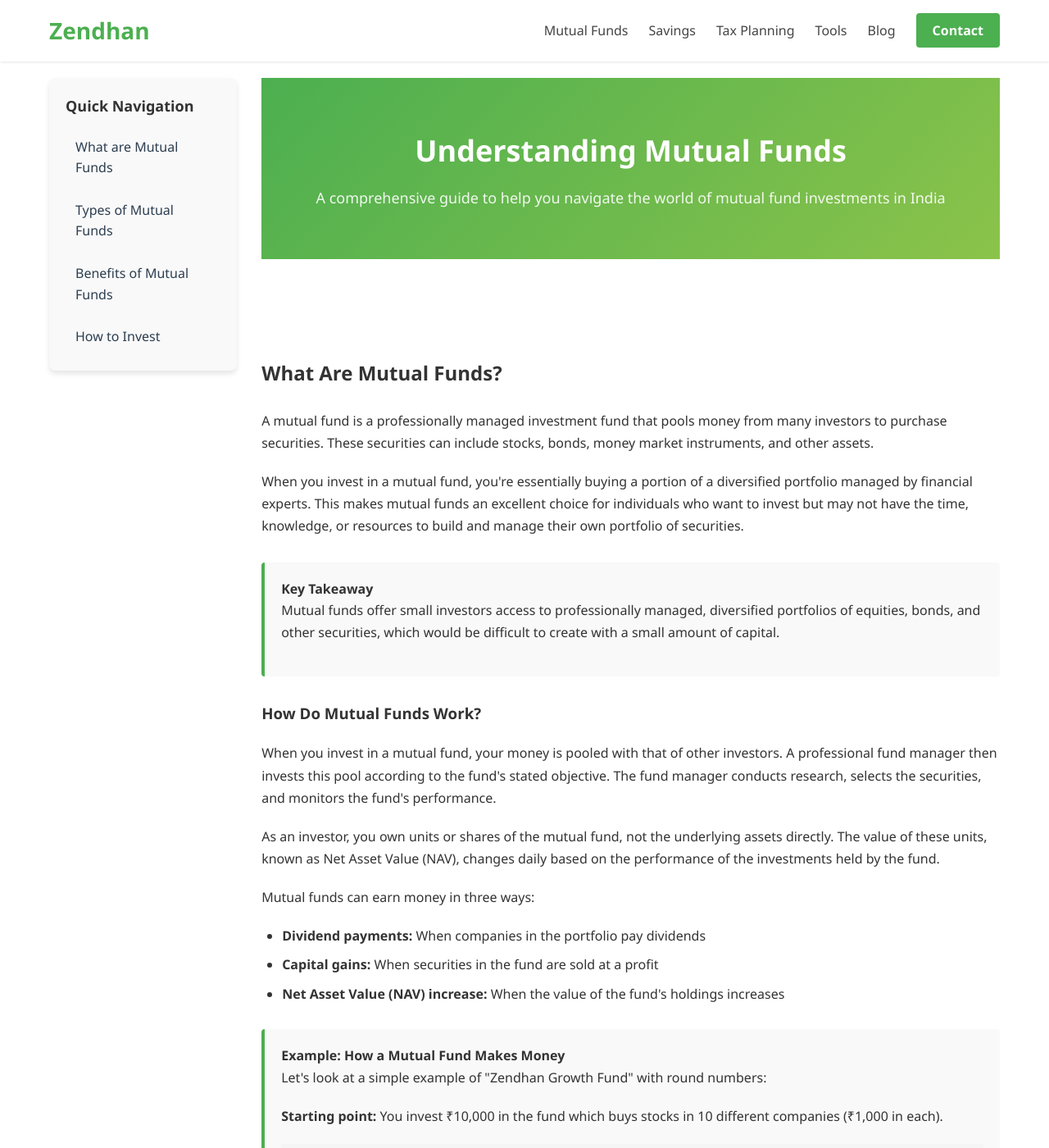
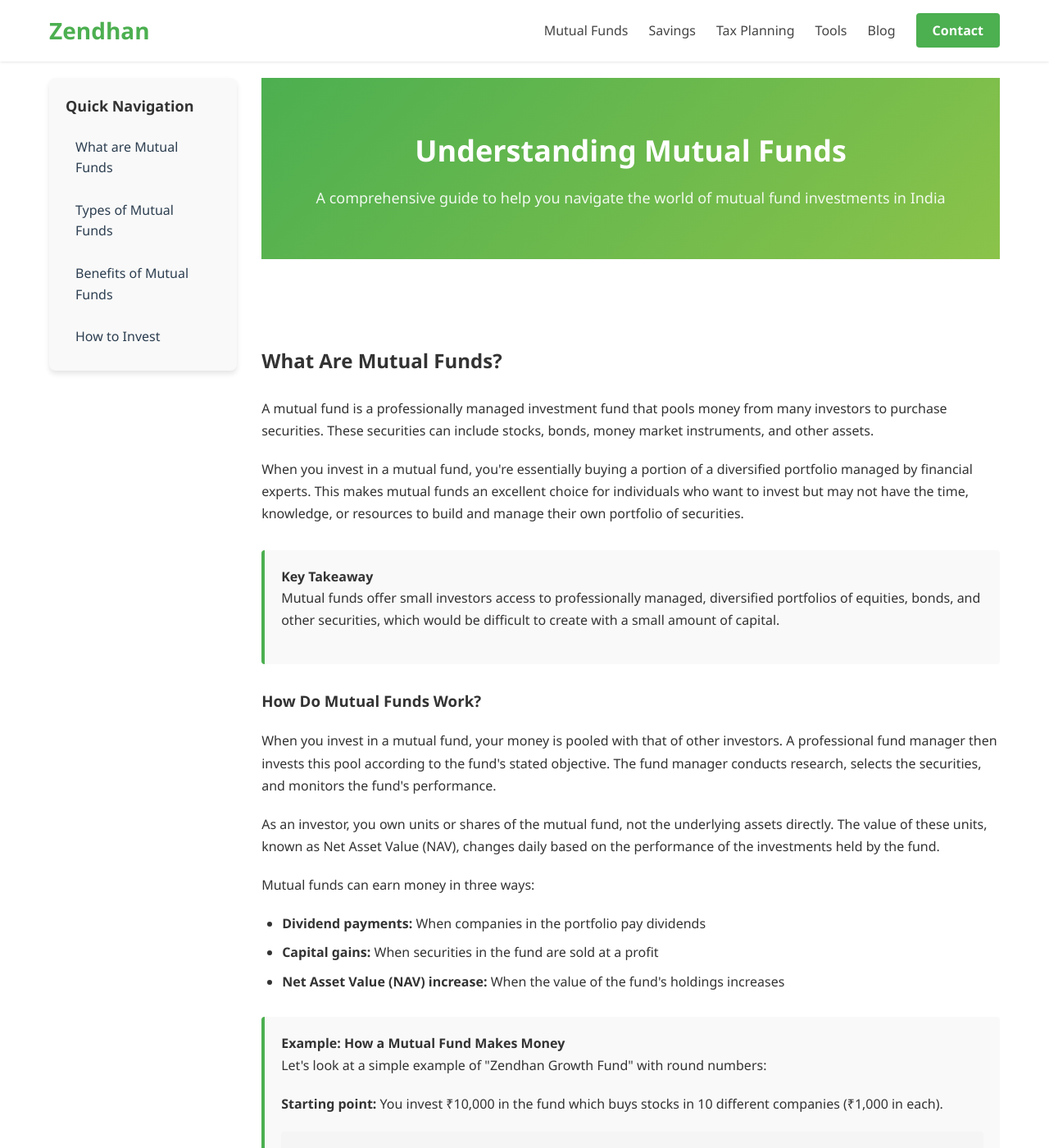
Before and after one commit to nandan11/zendhan, a Jekyll site: the page built from mutual-funds.html, in a window 1280 px wide and 1400 px high. Shown: the whole window at 82% size. Built offline with Jekyll 4.4.1, drawn with Linux system fonts in a browser that asks for light colours.

Commit message:
Update mutual-funds.css

```diff
--- a/assets/css/mutual-funds.css
+++ b/assets/css/mutual-funds.css
@@ -353,11 +353,11 @@ The button stretches to match the width of its contain*/
 
 /* Fix spacing between page title and first heading */
 .page-title {
-  margin-bottom: 30px;
+  margin-bottom: 15px;
 }
 
 .content-block:first-of-type {
-  margin-top: 20px;
+  margin-top: 10px;
 }
 
 /* Fix width of main content */
@@ -420,3 +420,9 @@ The button stretches to match the width of its contain*/
 }
   padding-right: 0;
 }
+/* Prevent risk meter text wrapping on desktop */
+@media (min-width: 768px) {
+  .fund-type .risk-level span {
+    white-space: nowrap;
+  }
+}
```
